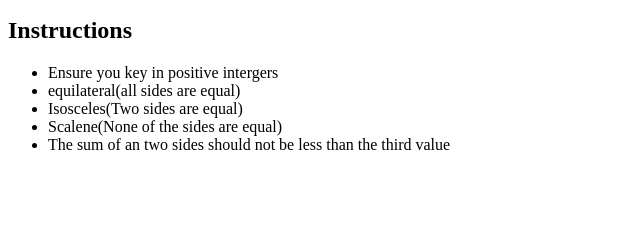
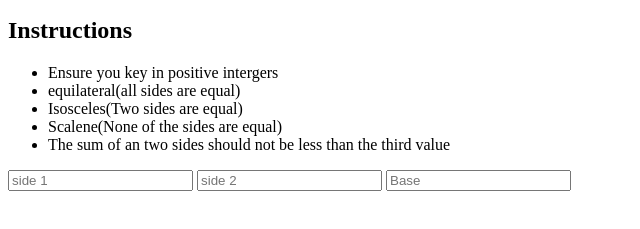
Before and after one commit to brianngichu/Traingle-Tracker, a plain HTML site: page index.html in a window 1280 px wide. Shown: the part 101-330 px from the top of the page, without its empty margins (0-640 px from the left). Drawn offline with Linux system fonts and the light colour scheme.

Commit message:
add forms

```diff
--- a/index.html
+++ b/index.html
@@ -27,6 +27,13 @@
                     <li>The sum of an two sides should not be less than the third value</li>
                 </ul>
             </div>
+            <div class="forms">
+                <form>
+                    <input type="number" placeholder="side 1" id="side1">
+                    <input type="number" placeholder="side 2" id="side2">
+                    <input type="number" placeholder="Base" id="base">
+                </form>
+            </div>
         </div>
 
     </body>
```
